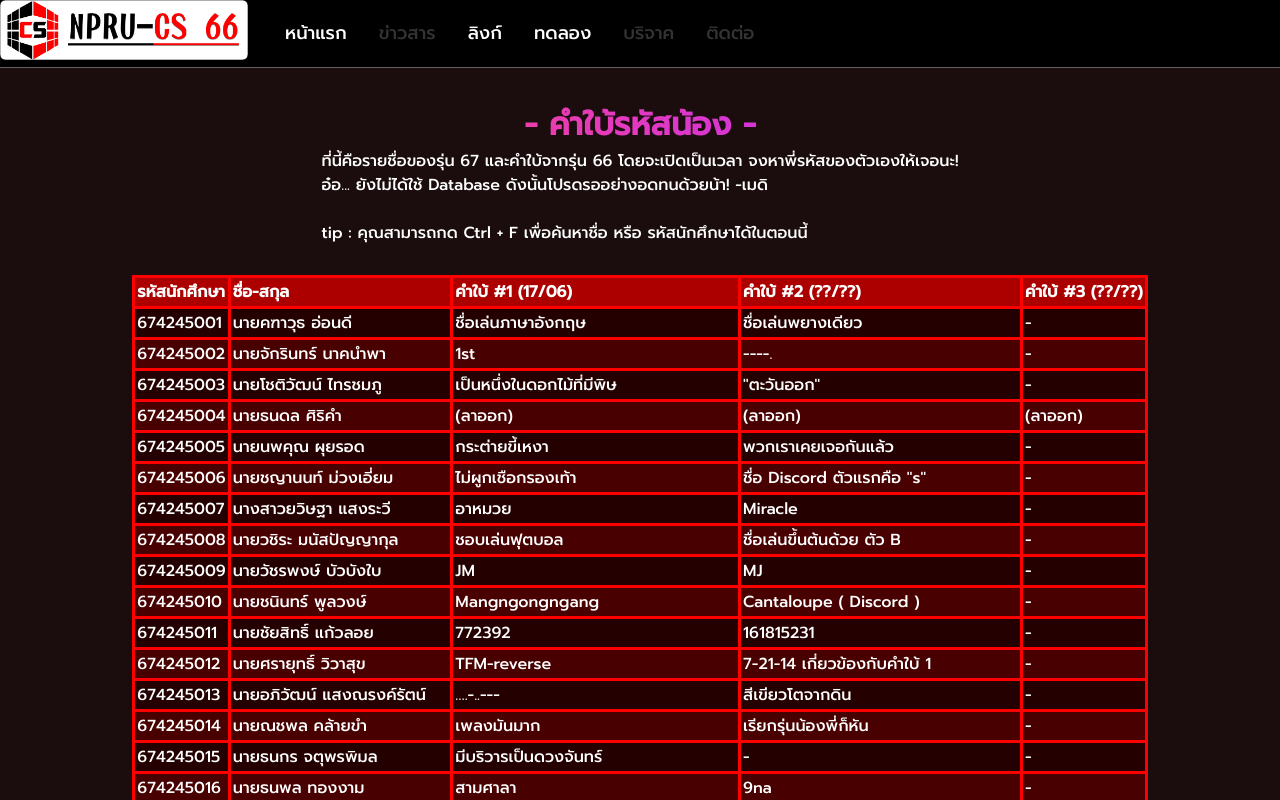
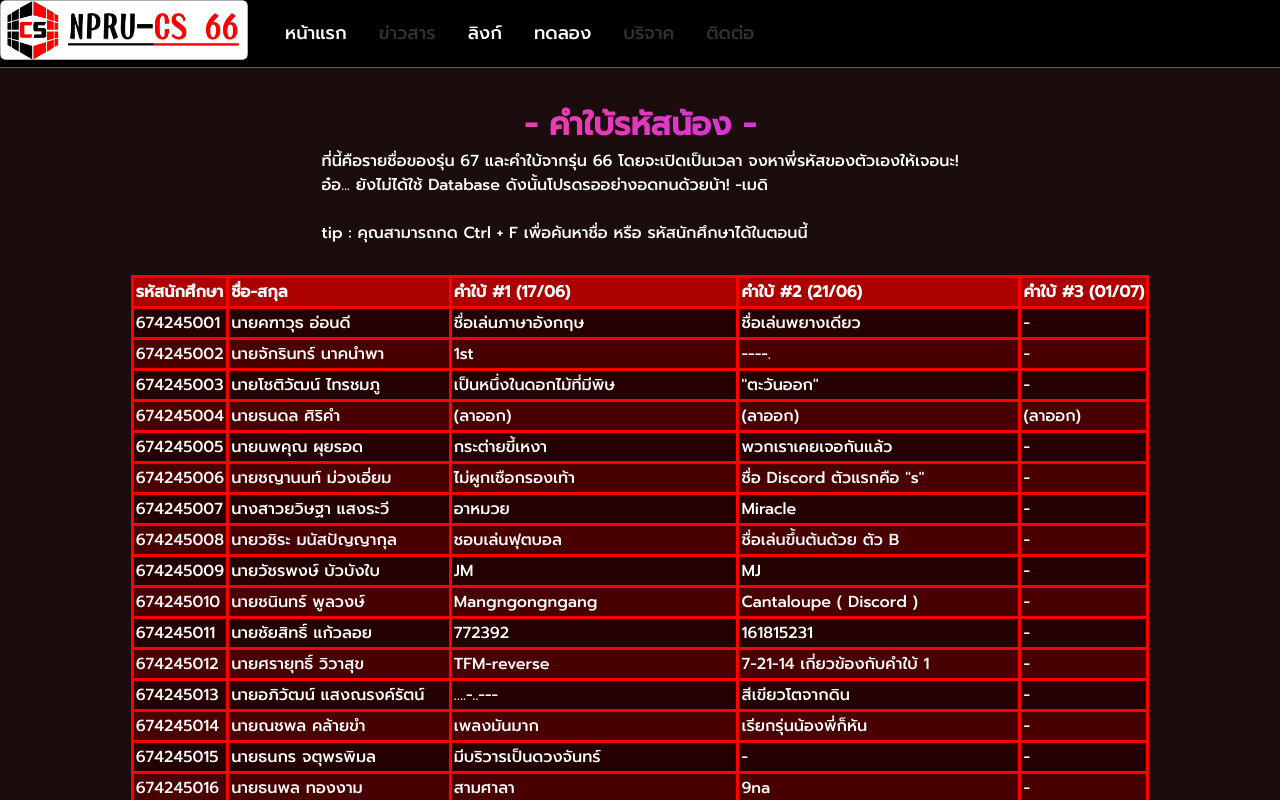
Before and after one commit to littlepakan/NPRUCS66site, a React (Create React App) app: page /mentors in a window 1280 px wide. Shown: the top 800 px of the page. Built offline with nearby package versions, Linux system fonts and the light colour scheme; a web font is replaced by a local one.

Commit message:
Add files via upload

```diff
--- a/src/containers/mentor/Mentor.jsx
+++ b/src/containers/mentor/Mentor.jsx
@@ -34,8 +34,8 @@ const Mentor = () => {
             <th className="th_mentor" scope="col">รหัสนักศึกษา</th>
             <th className="th_mentor" scope="col">ชื่อ-สกุล</th>
             <th className="th_mentor" scope="col">คำใบ้ #1 (17/06)</th>
-            <th className="th_mentor" scope="col">คำใบ้ #2 (??/??)</th>
-            <th className="th_mentor" scope="col">คำใบ้ #3 (??/??)</th>
+            <th className="th_mentor" scope="col">คำใบ้ #2 (21/06)</th>
+            <th className="th_mentor" scope="col">คำใบ้ #3 (01/07)</th>
           </tr>
         </thead>
         <tbody>
```
